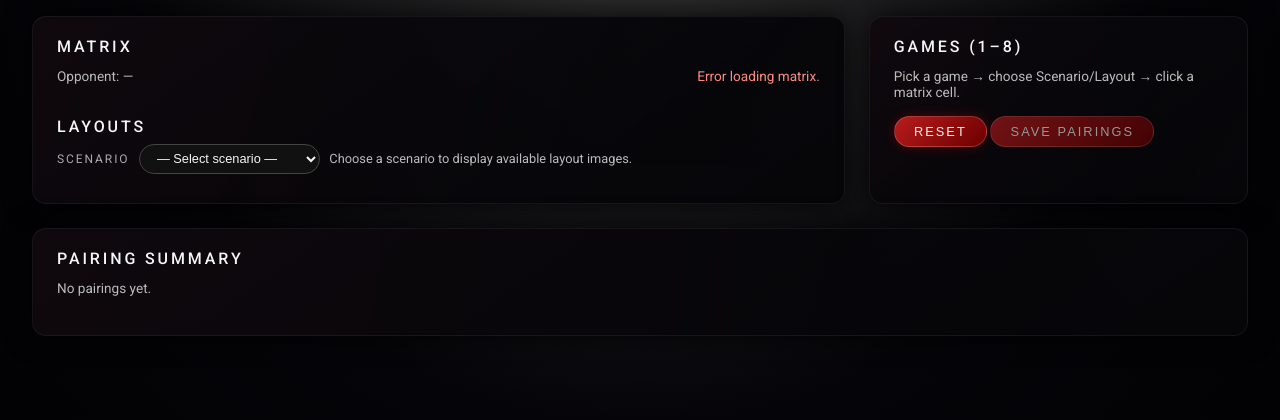
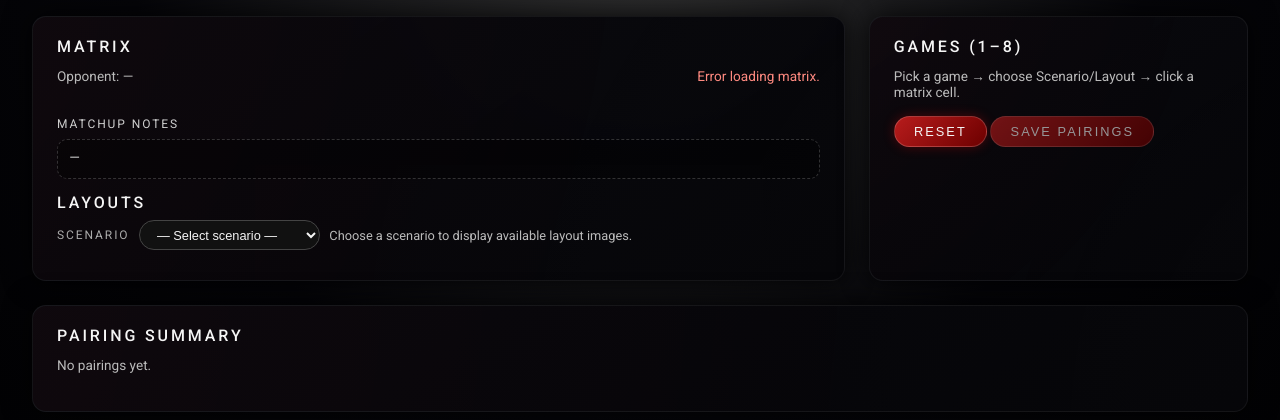
Before and after one commit to LeCastorFou/wh40k-pairing-engine, a Flask app: page /games/1/fight in a window 1280 px wide. Shown: the part 90-510 px from the top of the page. Run offline with Flask 3, Linux system fonts and the light colour scheme; the visitor is signed in with stand-in values (Sample User, id 1); parts of the project's set-up code (start-up, migrations or seed data) failed here and were passed over.

Commit message:
add comment in fight

```diff
--- a/static/js/game_fight.js
+++ b/static/js/game_fight.js
@@ -109,6 +109,13 @@
   if (mode === "unsaved") el.classList.add("unsaved");
   if (mode === "error") el.classList.add("error");
   if (mode === "saved") el.classList.add("saved");
+}
+
+function setFightNotes(comment) {
+  const el = document.getElementById("fight-notes-display");
+  if (!el) return;
+  const text = (comment || "").trim();
+  el.textContent = text ? comment : "—";
 }
 
 function markPairingsDirty() {
@@ -892,6 +899,7 @@
   gPlayers = dataMatrix.players || [];
   gArmies = game.armies || [];
   gMatrixStates = dataMatrix.matrix || {};
+  setFightNotes(game?.comment || "");
 
   const oppLabel = document.getElementById("fight-opponent-label");
   const cntLabel = document.getElementById("fight-army-count-label");
--- a/templates/game_fight.html
+++ b/templates/game_fight.html
@@ -243,6 +243,32 @@
       margin-top: 0.1rem;
       width: fit-content;
     }
+
+    .notes-block {
+      margin-top: 0.9rem;
+      display: flex;
+      flex-direction: column;
+      gap: 0.5rem;
+    }
+
+    .notes-label {
+      font-size: 0.75rem;
+      text-transform: uppercase;
+      letter-spacing: 0.16em;
+      color: #cfcfcf;
+    }
+
+    .notes-display {
+      padding: 0.6rem 0.7rem;
+      border-radius: 10px;
+      border: 1px dashed rgba(255,255,255,0.18);
+      background: rgba(0,0,0,0.35);
+      white-space: pre-wrap;
+      word-break: break-word;
+      font-size: 0.85rem;
+      color: #ddd;
+      min-height: 40px;
+    }
   </style>
 </head>
 <body>
@@ -272,6 +298,11 @@
 
         <div class="matrix-wrapper">
           <table class="matrix" id="fight-matrix-table"></table>
+        </div>
+
+        <div class="notes-block">
+          <div class="notes-label">Matchup notes</div>
+          <div id="fight-notes-display" class="notes-display">—</div>
         </div>
 
         <div style="margin-top:0.9rem;">
```
